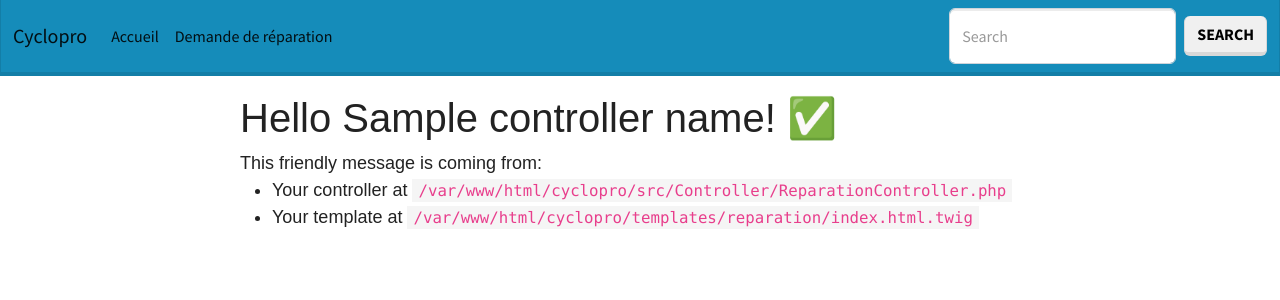
After one commit to Sersei0/cyclopro2, a Symfony app: template templates/reparation/index.html.twig in a window 1280 px wide. The commit adds this page. Shown: the top 300 px of the page. Run offline with Twig, Linux system fonts and the light colour scheme; the template is opened without the code that fills it: most values are stand-ins (such as "Sample title", 1, 10 or a date in 2020); some libraries are stand-ins or nearby versions.

Commit message:
Début page reparation

```diff
--- a/composer.json
+++ b/composer.json
@@ -15,6 +15,7 @@
         "symfony/console": "6.4.*",
         "symfony/dotenv": "6.4.*",
         "symfony/flex": "^2",
+        "symfony/form": "6.4.*",
         "symfony/framework-bundle": "6.4.*",
         "symfony/runtime": "6.4.*",
         "symfony/twig-bundle": "6.4.*",
--- a/templates/base.html.twig
+++ b/templates/base.html.twig
@@ -24,6 +24,9 @@
                         <li class="nav-item">
                             <a class="nav-link active" aria-current="page" href="{{path('app_accueil')}}">Accueil</a>
                         </li>
+                        <li class="nav-item">
+                            <a class="nav-link active" aria-current="page" href="{{path('app_reparation')}}">Demande de réparation</a>
+                        </li>
                     </ul>
                     <form class="d-flex" role="search">
                         <input class="form-control me-2" type="search" placeholder="Search" aria-label="Search"/>
--- /dev/null
+++ b/templates/reparation/index.html.twig
@@ -0,0 +1,20 @@
+{% extends 'base.html.twig' %}
+
+{% block title %}Hello ReparationController!{% endblock %}
+
+{% block body %}
+<style>
+    .example-wrapper { margin: 1em auto; max-width: 800px; width: 95%; font: 18px/1.5 sans-serif; }
+    .example-wrapper code { background: #F5F5F5; padding: 2px 6px; }
+</style>
+
+<div class="example-wrapper">
+    <h1>Hello {{ controller_name }}! ✅</h1>
+
+    This friendly message is coming from:
+    <ul>
+        <li>Your controller at <code>/var/www/html/cyclopro/src/Controller/ReparationController.php</code></li>
+        <li>Your template at <code>/var/www/html/cyclopro/templates/reparation/index.html.twig</code></li>
+    </ul>
+</div>
+{% endblock %}
```
Also changed, not shown: src/Controller/ReparationController.php (added, +19 -0 lines), src/Form/AjoutReparationType.php (added, +30 -0 lines), templates/base/reparation.html.twig (added, +7 -0 lines), 1 other file.
